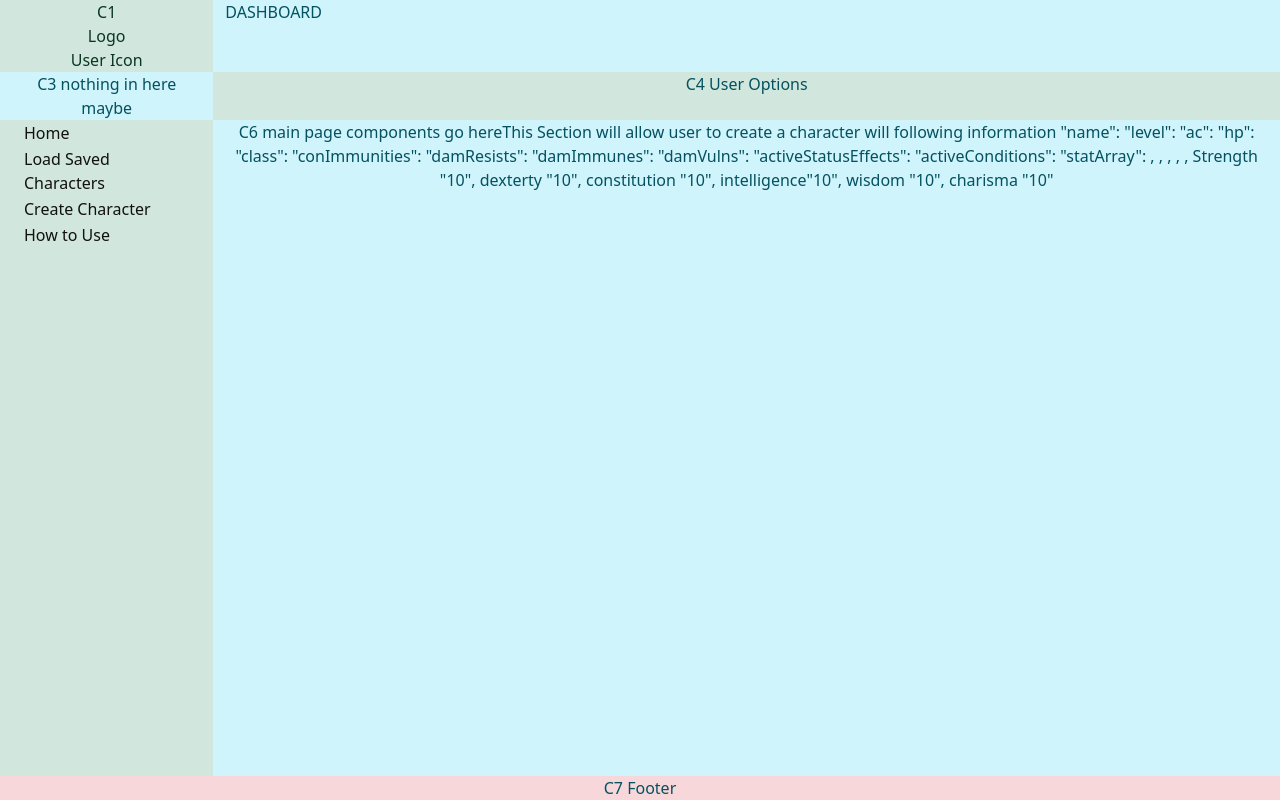
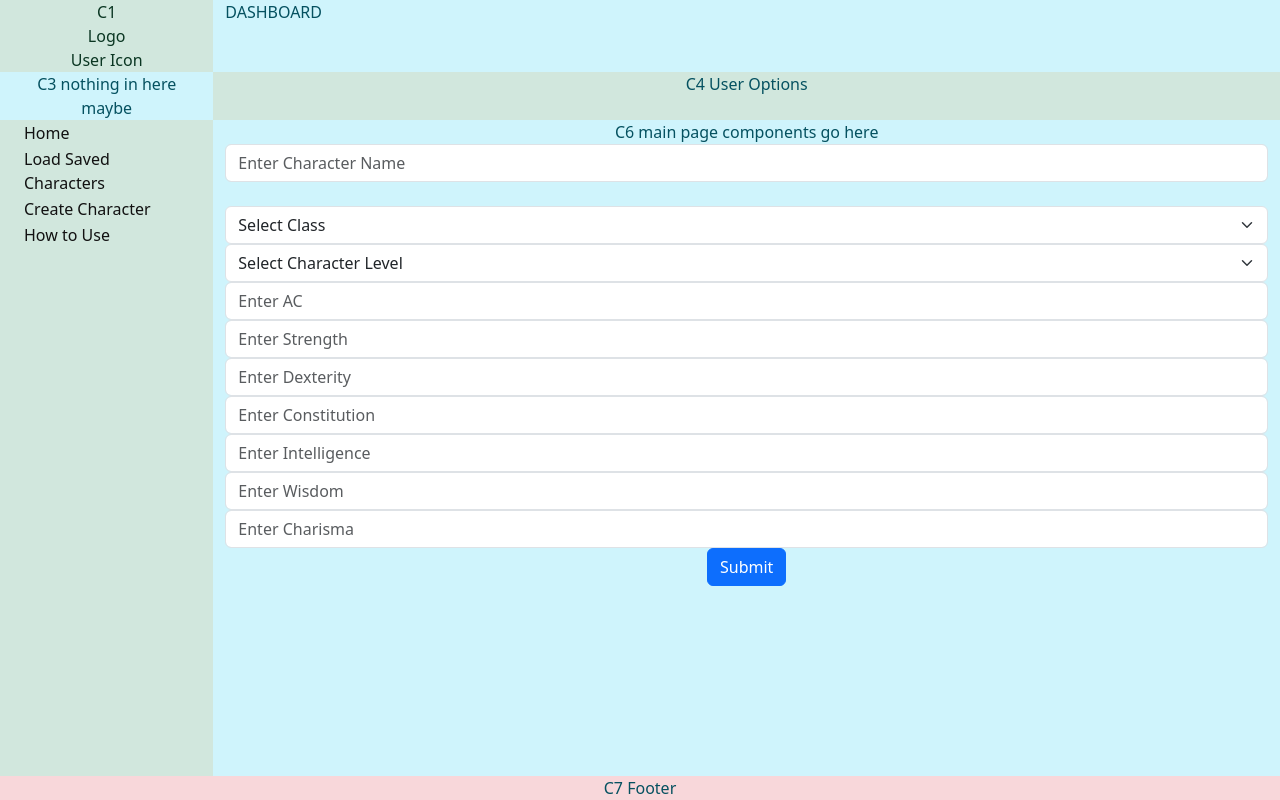
Before and after one commit to PatGally/DND-Performance-Assistant-Front-End, a React (Vite) app in the folder FrontEnd/my-react-app/: page /user-dashboard in a window 1280 px wide. Both pictures are taken after a click on the button "Create Character". Built offline with nearby package versions, Linux system fonts and the light colour scheme.

Commit message:
Setup CharacterCreation - and added a api call post request - will test with FastAPI soon

```diff
--- /dev/null
+++ b/FrontEnd/my-react-app/src/api/Characters.ts
@@ -0,0 +1,7 @@
+export const createCharacter = async (character: { name: string; characterClass: string; ac: string }) => {
+    return fetch("http://localhost:8001/characters", {
+        method: "POST",
+        headers: { "Content-Type": "application/json" },
+        body: JSON.stringify({ character }),
+    });
+};
--- a/FrontEnd/my-react-app/src/components/Home-Dashboard/CharacterCreation.tsx
+++ b/FrontEnd/my-react-app/src/components/Home-Dashboard/CharacterCreation.tsx
@@ -1,29 +1,148 @@
+// import Container from "react-bootstrap/Container";
+// import {Card} from "react-bootstrap";
+
+import {Button, Form} from "react-bootstrap";
+import {useState} from "react";
+import * as React from "react";
+import { createCharacter } from "../../api/Characters";
+import calculateHP from '../../utils/calculateHP.js';
+
+// name, level, ac, class, spells, stat array, weapons are manual selections
+// hp is autoselected as well as many other things
+
+const CharacterCreation: React.FC = () => {
+    const [name, setName] = useState<string>('');
+    const [characterClass, setCharacterClass] = useState<string>('');
+    const [level, setLevel] = useState<string>("");
+    const [ac, setAc] = useState<string>("");
+    const [strength, setStrength] = useState<string>("");
+    const [dexterity, setDexterity] = useState<string>("");
+    const [constitution, setConstitution] = useState<string>("");
+    const [intelligence, setIntelligence] = useState<string>("");
+    const [wisdom, setWisdom] = useState<string>("");
+    const [charisma, setCharisma] = useState<string>("");
 
 
-function CharacterCreation(){
+
+    // const handleHP=()=>{}
+
+    const handleSubmit = async  () => {
+
+        const calculatedHP = calculateHP(level, characterClass, constitution);
+        const character =  {name, characterClass, calculatedHP, ac, strength,
+            dexterity, constitution, intelligence, wisdom, charisma};
+        alert(`Submitted: ${name + characterClass + calculatedHP}`);
+        await createCharacter( character );
+    };
     return (
         <>
-            This Section will allow user to create a character will following information
+            <Form.Control
+                type="text"
+                placeholder="Enter Character Name"
+                value={name}
+                onChange={(e) => setName(e.target.value)}
+            />
+            <br/>
+            <Form.Select aria-label="Select Class" value={characterClass}
+                         onChange={(e) => setCharacterClass(e.target.value)}>
+                <option value="Select Class">Select Class</option>
+                <option value="Barbarian">Barbarian</option>
+                <option value="Bard">Bard</option>
+                <option value="Cleric">Cleric</option>
+                <option value="Druid">Druid</option>
+                <option value="Fighter">Fighter</option>
+                <option value="Monk">Monk</option>
+                <option value="Paladin">Paladin</option>
+                <option value="Ranger">Ranger</option>
+                <option value="Rogue">Rogue</option>
+                <option value="Sorcerer">Sorcerer</option>
+                <option value="Warlock">Warlock</option>
+                <option value="Wizard">Wizard</option>
+            </Form.Select>
 
-            "name":
-            "level":
-            "ac":
-            "hp":
-            "class":
-            "conImmunities":
-            "damResists":
-            "damImmunes":
-            "damVulns":
-            "activeStatusEffects":
-            "activeConditions":
-            "statArray": , , , , ,
-            Strength "10",
-            dexterty "10",
-            constitution "10",
-            intelligence"10",
-            wisdom "10",
-            charisma "10"
-
+            <Form.Select aria-label="Select Character Level" value={level}
+                         onChange={(e) => setLevel(e.target.value)}>
+                <option value="Select Character Level">Select Character Level</option>
+                <option value="1">1</option>
+                <option value="2">2</option>
+                <option value="3">3</option>
+                <option value="4">4</option>
+                <option value="5">5</option>
+                <option value="6">6</option>
+                <option value="7">7</option>
+                <option value="8">8</option>
+                <option value="9">9</option>
+                <option value="10">10</option>
+                <option value="11">11</option>
+                <option value="12">12</option>
+                <option value="13">13</option>
+                <option value="14">14</option>
+                <option value="15">15</option>
+                <option value="16">16</option>
+                <option value="17">17</option>
+                <option value="18">18</option>
+                <option value="19">19</option>
+                <option value="20">20</option>
+            </Form.Select>
+            <Form.Control
+                type="text"
+                placeholder="Enter AC"
+                min={10}
+                max={20}
+                value={ac}
+                onChange={(e) => setAc(e.target.value)}
+            />
+            <Form.Control
+                type="text"
+                placeholder="Enter Strength"
+                min={3}
+                max={20}
+                value={strength}
+                onChange={(e) => setStrength(e.target.value)}
+            />
+            <Form.Control
+                type="text"
+                placeholder="Enter Dexterity"
+                min={3}
+                max={20}
+                value={dexterity}
+                onChange={(e) => setDexterity(e.target.value)}
+            />
+            <Form.Control
+                type="text"
+                placeholder="Enter Constitution"
+                min={3}
+                max={20}
+                value={constitution}
+                onChange={(e) => setConstitution(e.target.value)}
+            />
+            <Form.Control
+                type="text"
+                placeholder="Enter Intelligence"
+                min={3}
+                max={20}
+                value={intelligence}
+                onChange={(e) => setIntelligence(e.target.value)}
+            />
+            <Form.Control
+                type="text"
+                placeholder="Enter Wisdom"
+                min={3}
+                max={20}
+                value={wisdom}
+                onChange={(e) => setWisdom(e.target.value)}
+            />
+            <Form.Control
+                type="text"
+                placeholder="Enter Charisma"
+                min={3}
+                max={20}
+                value={charisma}
+                onChange={(e) => setCharisma(e.target.value)}
+            />
+            <Button variant="primary" onClick={handleSubmit}>
+                Submit
+            </Button>
         </>
     )
 }
--- /dev/null
+++ b/FrontEnd/my-react-app/src/utils/calcConMod.ts
@@ -0,0 +1,5 @@
+function calcConMod(constitution: number): number {
+    return Math.floor((constitution - 10) / 2);
+}
+
+export default calcConMod;
--- /dev/null
+++ b/FrontEnd/my-react-app/src/utils/calculateHP.ts
@@ -0,0 +1,31 @@
+
+import calcConMod from './calcConMod.ts';
+
+const hitDieList: Record<string, number> = {
+    Barbarian: 12,
+    Fighter: 10,
+    Paladin: 10,
+    Ranger: 10,
+    Rogue: 8,
+    Cleric: 8,
+    Druid: 8,
+    Monk: 8,
+    Bard: 8,
+    Sorcerer: 6,
+    Wizard: 6,
+    Warlock: 8
+};
+
+function calculateHP(level: string, characterClass: string, constitution: string): string {
+    const hitDie = hitDieList[characterClass];
+    const conMod = calcConMod(parseInt(constitution));
+
+    const firstLevelHP = hitDie + conMod;
+    const avgHitDie = Math.ceil((hitDie + 1) / 2);
+    const additionalHP = (parseInt(level) - 1) * (avgHitDie + conMod);
+    let HP = firstLevelHP + additionalHP //45 + 13
+
+    return HP.toString();
+}
+
+export default calculateHP;
```
Also changed, not shown: FrontEnd/my-react-app/src/routes/Router.tsx (deleted, +0 -16 lines), FrontEnd/my-react-app/src/components/Home-Dashboard/CharacterView.tsx (added), FrontEnd/my-react-app/src/components/Home-Dashboard/LoadCharacter.tsx (added), FrontEnd/my-react-app/src/utils/diceRoll.ts (renamed from FrontEnd/my-react-app/src/utils/helpers.ts), 1 other file (tests, documents, lock files or other folders).
